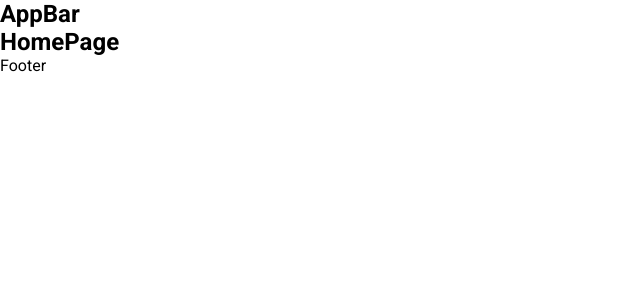
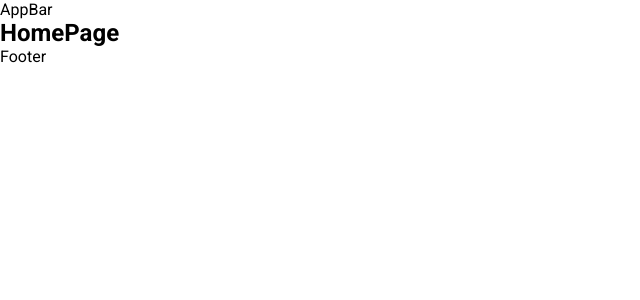
Before and after one commit to bagetmasta/expense-tracker-app, a React (Create React App) app: page / in a window 1280 px wide. Shown: the top 300 px of the page, without its empty margins (0-640 px from the left). Built offline with nearby package versions, Linux system fonts and the light colour scheme.

Commit message:
add lazy loading for pages

```diff
--- a/src/components/App.tsx
+++ b/src/components/App.tsx
@@ -1,7 +1,9 @@
-import React from "react";
+import React, { lazy } from "react";
 import { Route, Routes } from "react-router-dom";
-import HomePage from "pages/HomePage.tsx";
 import AppBar from "./AppBar/AppBar.tsx";
+
+const HomePage = lazy(() => import("pages/HomePage.tsx"));
+const ExpensesPage = lazy(() => import("pages/ExpensesPage.tsx"));
 
 function App() {
   return (
@@ -9,6 +11,7 @@ function App() {
       <Route path="/" element={<AppBar />}>
         <Route index element={<HomePage />} />
       </Route>
+      <Route path="/expenses" element={<ExpensesPage />} />
     </Routes>
   );
 }
--- a/src/components/AppBar/AppBar.tsx
+++ b/src/components/AppBar/AppBar.tsx
@@ -5,9 +5,7 @@ import { Outlet } from "react-router-dom";
 export default function AppBar() {
   return (
     <>
-      <header>
-        <h2>AppBar</h2>
-      </header>
+      <header>AppBar</header>
       <Suspense>
         <main>
           <Outlet />
--- /dev/null
+++ b/src/pages/ExpensesPage.tsx
@@ -0,0 +1,9 @@
+import React from "react";
+
+export default function ExpensesPage() {
+  return (
+    <>
+      <div>ExpensesPage</div>
+    </>
+  );
+}
--- a/src/pages/HomePage.tsx
+++ b/src/pages/HomePage.tsx
@@ -2,7 +2,6 @@ import React from "react";
 // import Box from "@mui/material/Box";
 // import Fab from "@mui/material/Fab";
 // import AddIcon from "@mui/icons-material/Add";
-
 
 export default function HomePage() {
   return (
```
